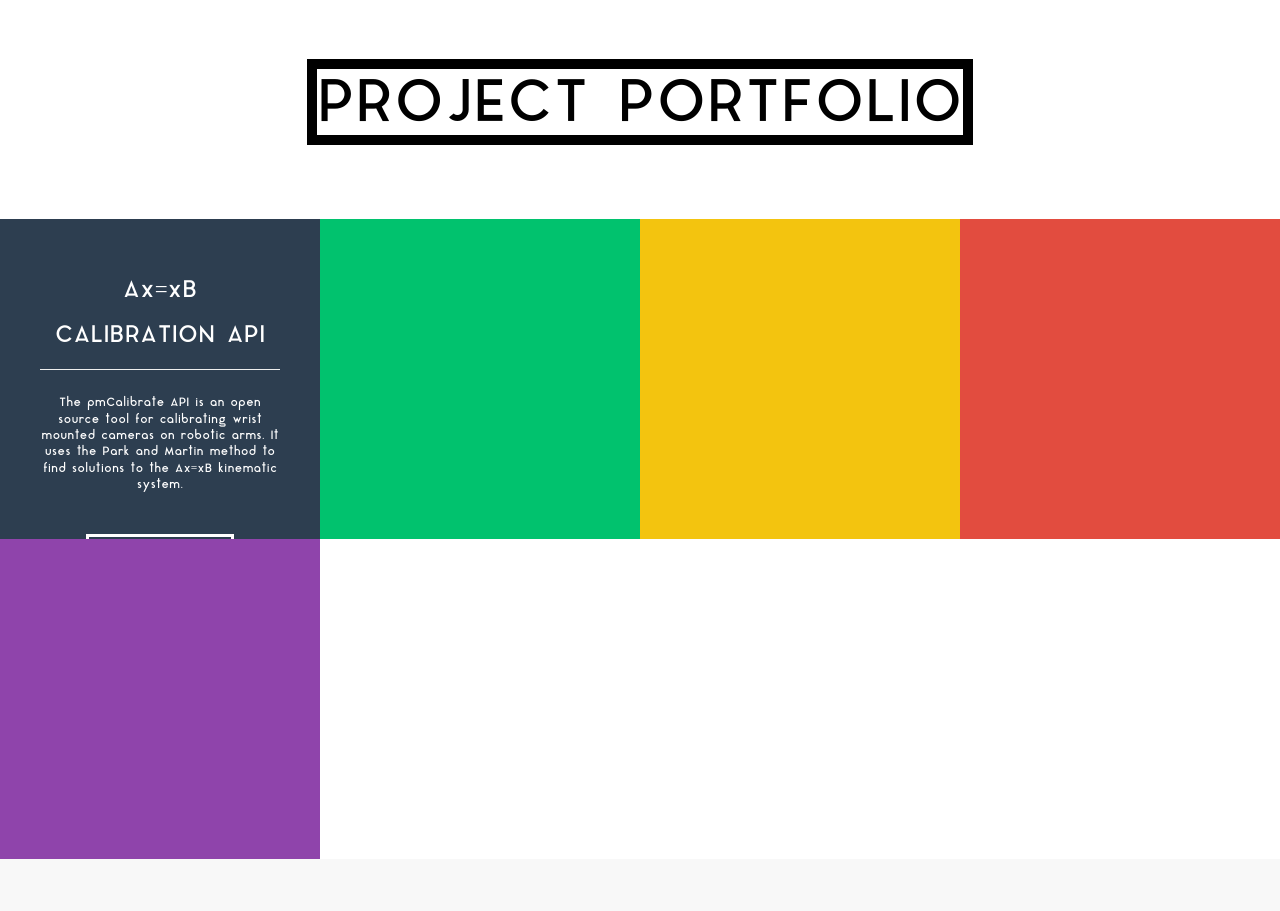
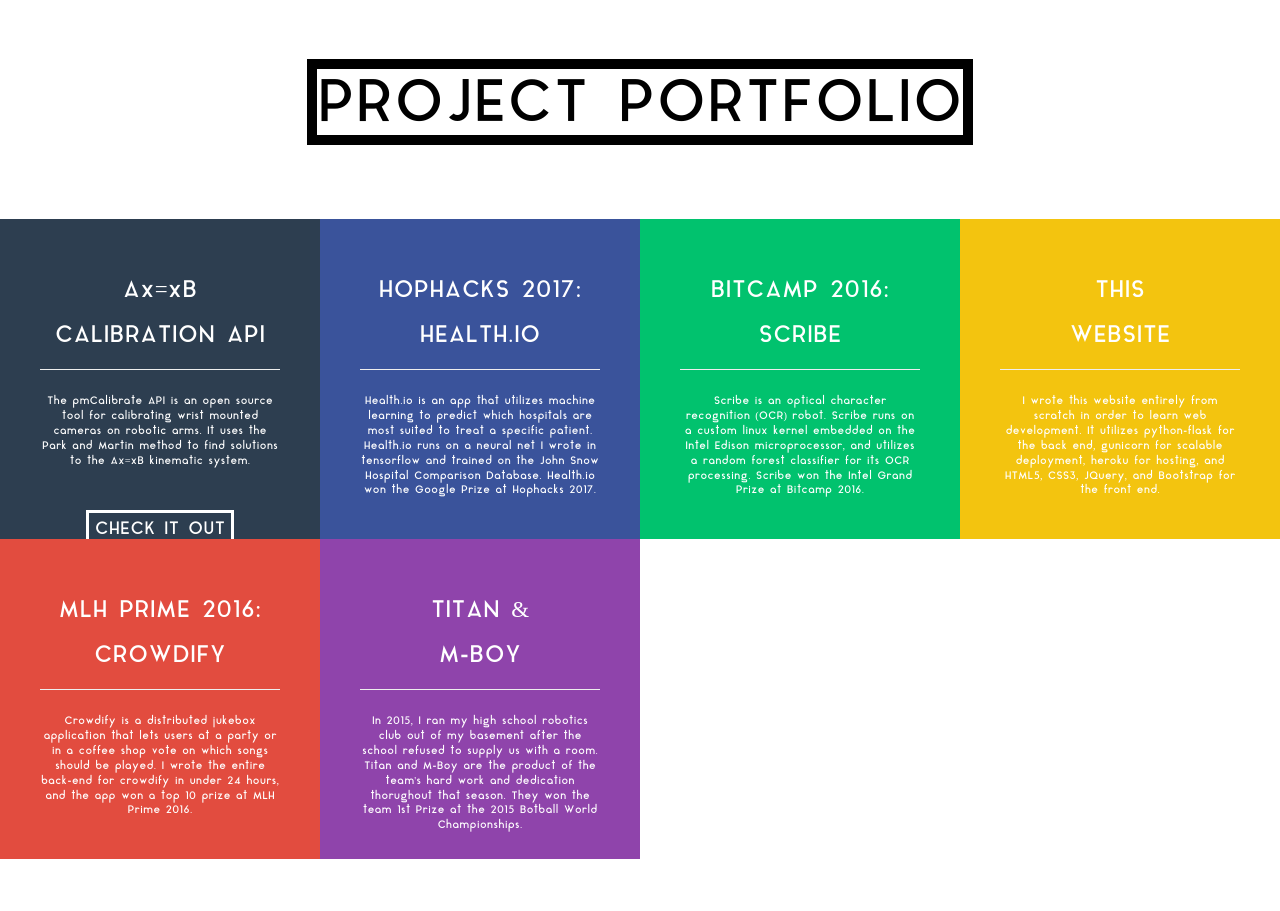
Before and after one commit to bstadt/bstadt.com, a Flask app: page / in a window 1280 px wide. Shown: the part 804-1715 px from the top of the page. Before the commit the page ends 1663 px from the top, so only its background shows below. Run offline with Flask 2, Linux system fonts and the light colour scheme; some libraries are stand-ins or nearby versions.

Commit message:
generated css and html for individual projects, and populated some projects, having some issues with text scaling though

```diff
--- a/static/css/style.css
+++ b/static/css/style.css
@@ -125,7 +125,7 @@
 }
 
 .portfolio-text p {
-  font-size: calc((3.5vw + 3vh)/6);
+  font-size: calc((1vw + 1vh)/2);
   font-family: aqua;
   color:#fff;
   text-align:center;
--- a/templates/index.html
+++ b/templates/index.html
@@ -37,7 +37,7 @@
         </div>
 
 
-        <div class='col-md-3 col-sm-6 col-xs-12 portfolio-item' style='background-color:#2D3E50'>
+        <div class='col-lg-3 col-md-4 col-sm-6 col-xs-12 portfolio-item' style='background-color:#2D3E50'>
           <div class='portfolio-text'>
             <h2>Ax=xB</h2>
             <h2>CALIBRATION API</h2>
@@ -47,19 +47,55 @@
           </div>
         </div>
 
-        <div class='col-md-3 col-sm-6 col-xs-12 portfolio-item' style='background-color:#01C26E'>
+        <div class='col-lg-3 col-md-4 col-sm-6 col-xs-12 portfolio-item' style='background-color:#3A539B'>
+          <div class='portfolio-text'>
+            <h2>HOPHACKS 2017:</h2>
+            <h2>HEALTH.IO</h2>
+            <hr></hr>
+            <p>Health.io is an app that utilizes machine learning to predict which hospitals are most suited to treat a specific patient. Health.io runs on a neural net I wrote in tensorflow and trained on the John Snow Hospital Comparison Database. Health.io won the Google Prize at Hophacks 2017.</p>
+            <button onclick="location.href='https://www.github.com/bstadt/pmCalibrate'">CHECK IT OUT</button>
+          </div>
         </div>
 
-        <div class='col-md-3 col-sm-6 col-xs-12 portfolio-item' style='background-color:#F3C40F'>
+        <div class='col-lg-3 col-md-4 col-sm-6 col-xs-12 portfolio-item' style='background-color:#01C26E'>
+          <div class='portfolio-text'>
+            <h2>BITCAMP 2016:</h2>
+            <h2>SCRIBE</h2>
+            <hr></hr>
+            <p>Scribe is an optical character recognition (OCR) robot. Scribe runs on a custom linux kernel embedded on the Intel Edison microprocessor, and utilizes a random forest classifier for its OCR processing. Scribe won the Intel Grand Prize at Bitcamp 2016.</p>
+            <button onclick="location.href='https://www.youtube.com/watch?v=3b6divQPHO0'">SEE SCRIBE READ</button>
+          </div>
         </div>
 
-        <div class='col-md-3 col-sm-6 col-xs-12 portfolio-item' style='background-color:#E24C3F'>
+        <div class='col-lg-3 col-md-4 col-sm-6 col-xs-12 portfolio-item' style='background-color:#F3C40F'>
+          <div class='portfolio-text'>
+            <h2>THIS</h2>
+            <h2>WEBSITE</h2>
+            <hr></hr>
+            <p>I wrote this website entirely from scratch in order to learn web development. It utilizes python-flask for the back end, gunicorn for scalable deployment, heroku for hosting, and HTML5, CSS3, JQuery, and Bootstrap for the front end.</p>
+            <button onclick="location.href='https://www.youtube.com/watch?v=3b6divQPHO0'">OPEN SOURCE HERE</button>
+          </div>
         </div>
 
-        <div class='col-md-3 col-sm-6 col-xs-12 portfolio-item' style='background-color:#8F44AB'>
+        <div class='col-lg-3 col-md-4 col-sm-6 col-xs-12 portfolio-item' style='background-color:#E24C3F'>
+          <div class='portfolio-text'>
+            <h2>MLH PRIME 2016:</h2>
+            <h2>CROWDIFY</h2>
+            <hr></hr>
+            <p>Crowdify is a distributed jukebox application that lets users at a party or in a coffee shop vote on which songs should be played. I wrote the entire back-end for crowdify in under 24 hours, and the app won a top 10 prize at MLH Prime 2016.</p>
+            <button onclick="location.href='https://www.youtube.com/watch?v=Bn9rUiiEEuw'">WATCH THE DEMO</button>
+          </div>
         </div>
 
-      </div>
+        <div class='col-lg-3 col-md-4 col-sm-6 col-xs-12 portfolio-item' style='background-color:#8F44AB'>
+          <div class='portfolio-text'>
+            <h2>TITAN &<h2>
+            <h2>M-BOY</h2>
+            <hr></hr>
+            <p>In 2015, I ran my high school robotics club out of my basement after the school refused to supply us with a room. Titan and M-Boy are the product of the team's hard work and dedication thorughout that season. They won the team 1st Prize at the 2015 Botball World Championships.
+            <button onclick="location.href='https://www.youtube.com/watch?v=8mlncKjYCg0'">MEET THE ROBOTS</button>
+          </div>
+        </div>
 
     </body>
 
```
